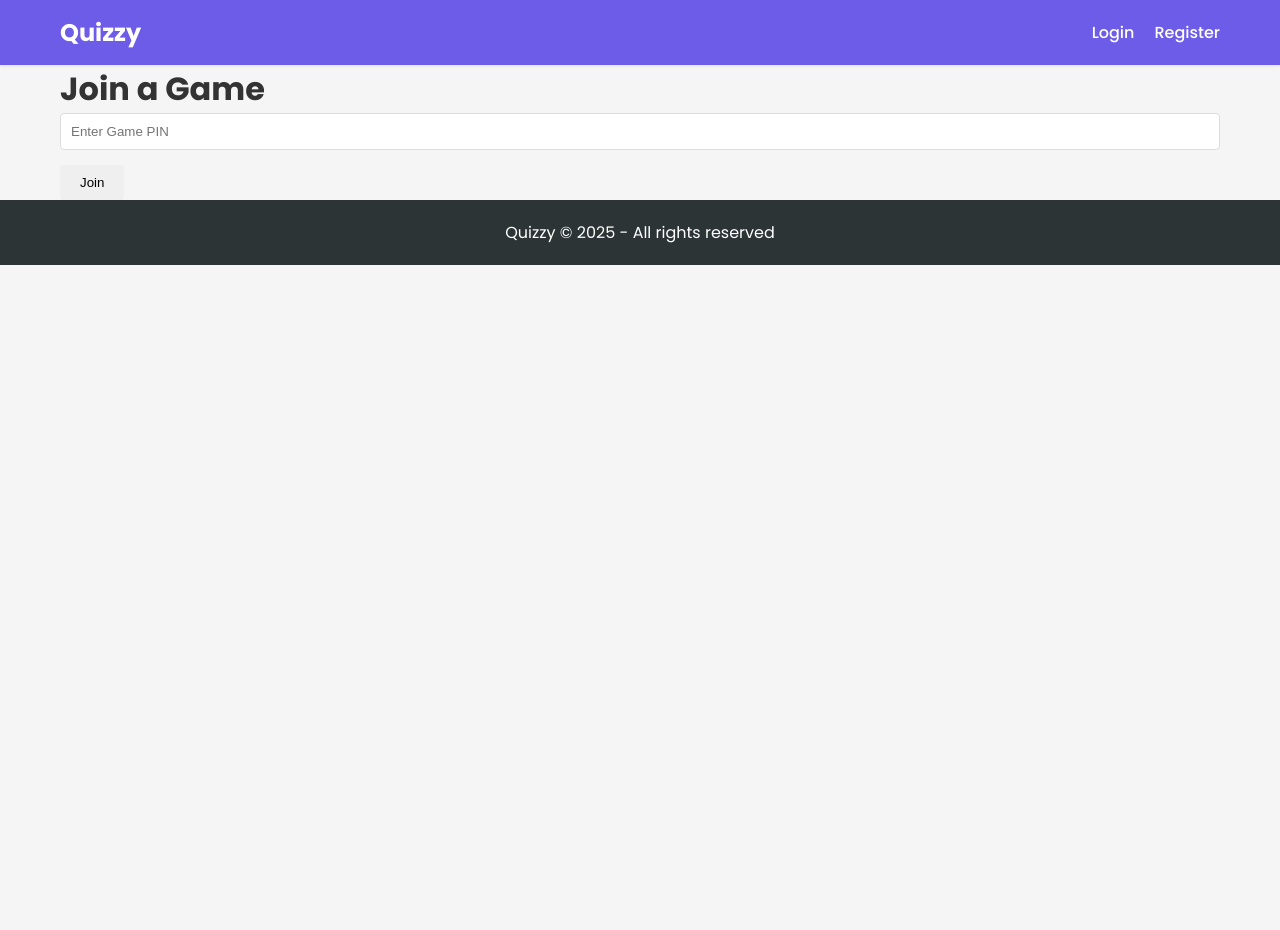
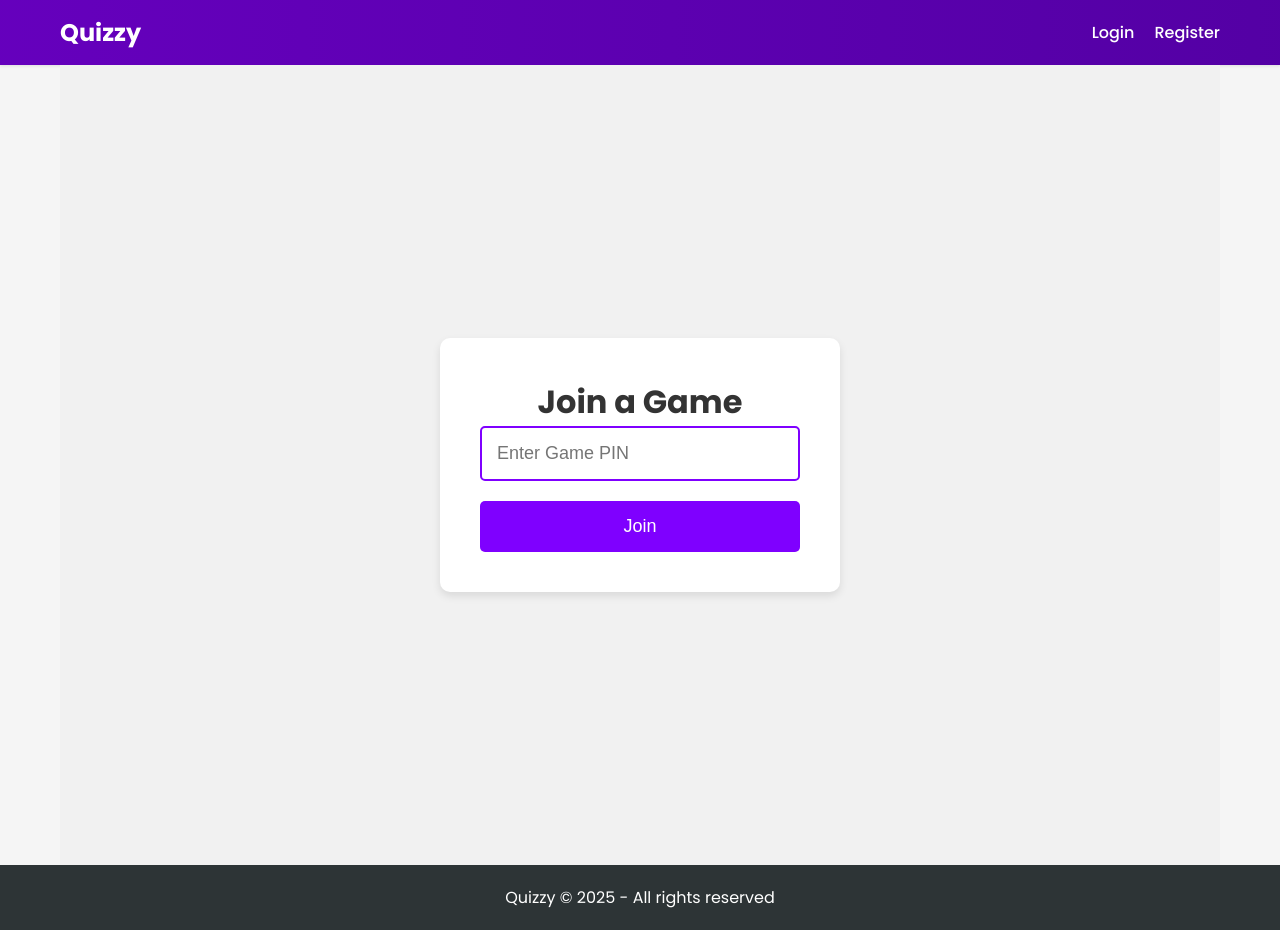
Before and after one commit to feedokig/quizzy, a React (Create React App) app in the folder client/: page / in a window 1280 px wide. Before the commit the page ends 800 px from the top, so only its background shows below. Built offline with nearby package versions, Linux system fonts and the light colour scheme.

Commit message:
Updated PIN page

```diff
--- a/client/src/components/layout/Navbar.css
+++ b/client/src/components/layout/Navbar.css
@@ -1,6 +1,14 @@
 /* // client/src/components/layout/Navbar.css*/
+@keyframes gradient {
+  0% { background-position: 0% 50%; }
+  50% { background-position: 100% 50%; }
+  100% { background-position: 0% 50%; }
+}
+
 .navbar {
-  background-color: #6c5ce7;
+  background: linear-gradient(270deg, #4f009e, #9500ff);
+  background-size: 400% 400%;
+  animation: gradient 10s ease infinite;
   padding: 15px 0;
   box-shadow: 0 1px 3px rgba(0, 0, 0, 0.1);
 }
--- /dev/null
+++ b/client/src/pages/game/JoinGame.css
@@ -0,0 +1,54 @@
+/* JoinGame.css */
+.join-game-container {
+    display: flex;
+    justify-content: center;
+    align-items: center;
+    height: 100vh;
+    background: #f1f1f1;
+  }
+
+  .game-form {
+    background-color: #ffffff;
+    padding: 40px;
+    border-radius: 10px;
+    box-shadow: 0 4px 8px rgba(0, 0, 0, 0.1);
+    width: 100%;
+    max-width: 400px;
+    text-align: center;
+  }
+
+  input {
+    width: 100%;
+    padding: 15px;
+    margin-bottom: 20px;
+    font-size: 18px;
+    border: 2px solid #7F00FF;
+    border-radius: 5px;
+    outline: none;
+    transition: border-color 0.3s ease;
+  }
+
+  input:focus {
+    border-color: #E100FF;
+  }
+
+  button {
+    width: 100%;
+    padding: 15px;
+    background-color: #7F00FF;
+    color: white;
+    font-size: 18px;
+    border: none;
+    border-radius: 5px;
+    cursor: pointer;
+    transition: background-color 0.3s ease;
+  }
+
+  button:hover {
+    background-color: #E100FF;
+  }
+
+  .error {
+    color: red;
+    font-size: 14px;
+  }
--- a/client/src/pages/game/JoinGame.js
+++ b/client/src/pages/game/JoinGame.js
@@ -1,7 +1,6 @@
-// pages/game/JoinGame
-
 import React, { useState } from 'react';
 import axios from 'axios';
+import './JoinGame.css';
 
 const JoinGame = () => {
   const [pin, setPin] = useState('');
@@ -18,7 +17,8 @@ const JoinGame = () => {
   };
 
   return (
-    <div>
+    <div className="join-game-container">
+      <div className="game-form">
         <h1>Join a Game</h1>
         <input
           type="text"
@@ -27,7 +27,8 @@ const JoinGame = () => {
           onChange={(e) => setPin(e.target.value)}
         />
         <button onClick={handleJoinGame}>Join</button>
-      {error && <p>{error}</p>}
+        {error && <p className="error">{error}</p>}
+      </div>
     </div>
   );
 };
```
Lines whose indentation alone changed are shown as unchanged.
